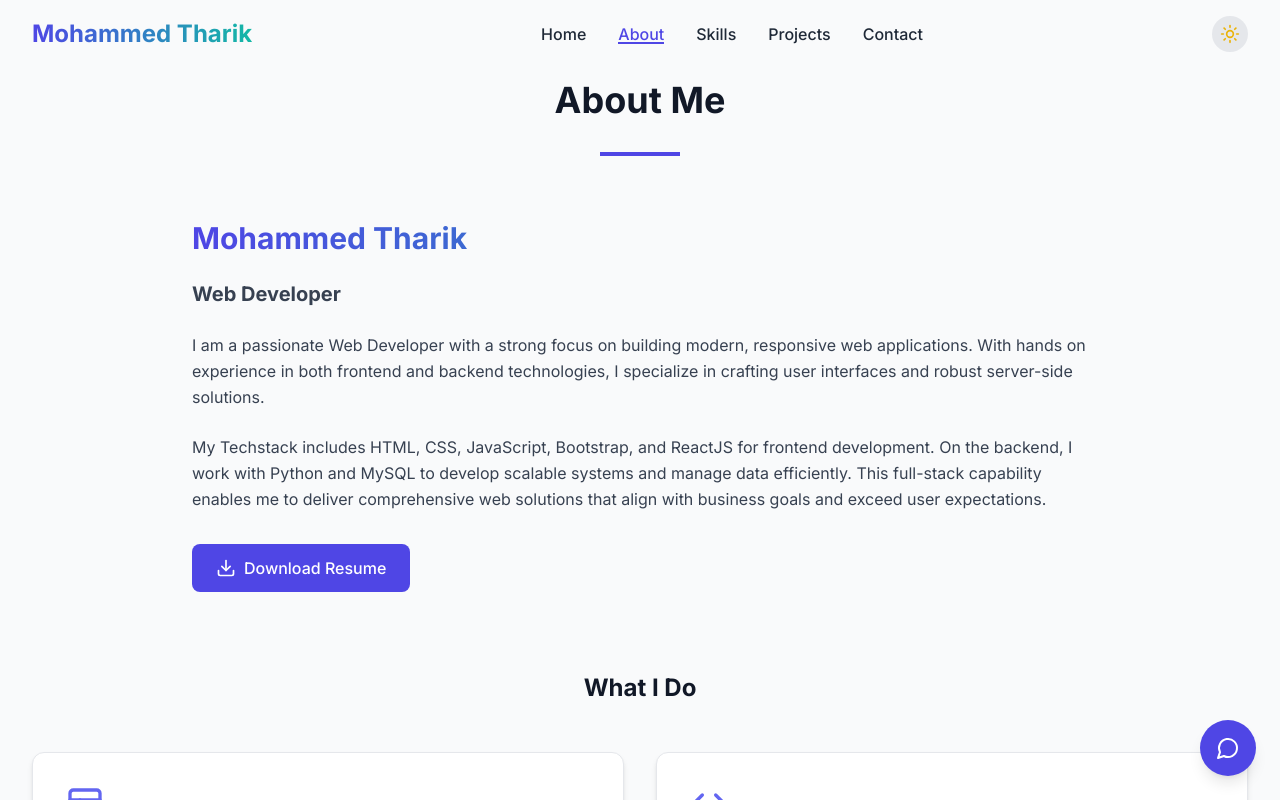
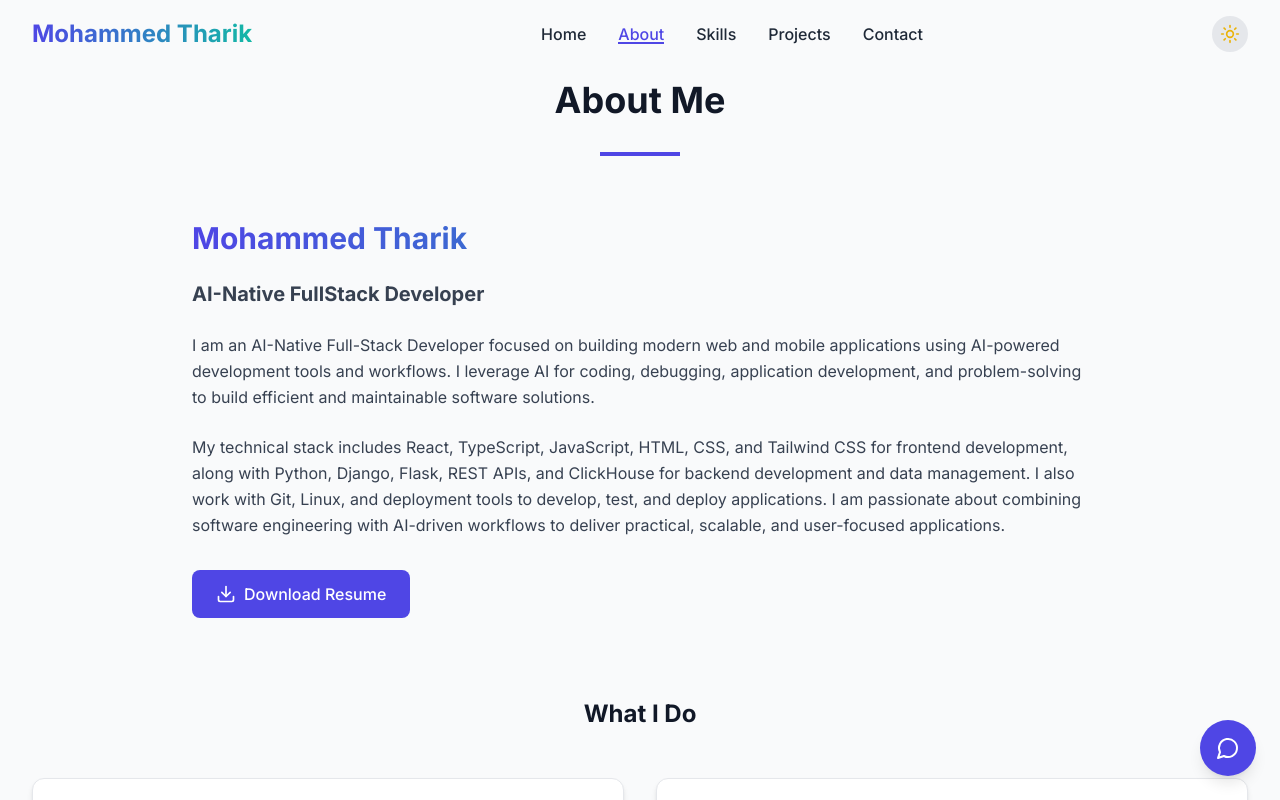
Before and after one commit to Tharik786/Portfolio-Website, a React (Vite) app: page /about in a window 1280 px wide. Shown: the top 800 px of the page. Built offline with nearby package versions, Linux system fonts and the light colour scheme.

Commit message:
Revise About section with updated role and skills
Updated professional description and tech stack details to reflect current expertise as an AI-Native Full-Stack Developer.

```diff
--- a/src/pages/About.tsx
+++ b/src/pages/About.tsx
@@ -81,20 +81,13 @@ const About = () => {
             <h2 className="text-3xl font-bold mb-6 gradient-text">
               Mohammed Tharik
             </h2>
-            <h3 className="text-xl text-gray-700 dark:text-gray-300 mb-6">Web Developer</h3>
+            <h3 className="text-xl text-gray-700 dark:text-gray-300 mb-6">AI-Native FullStack Developer</h3>
             <p className="text-gray-700 dark:text-gray-300 mb-6 leading-relaxed">
-              I am a passionate Web Developer with a strong focus on building
-              modern, responsive web applications. With hands on experience in
-              both frontend and backend technologies, I specialize in crafting
-              user interfaces and robust server-side solutions.
+           I am an AI-Native Full-Stack Developer focused on building modern web and mobile applications using AI-powered development tools and workflows. I leverage AI for coding, debugging, application development, and problem-solving to build efficient and maintainable software solutions.
             </p>
             <p className="text-gray-700 dark:text-gray-300 mb-8 leading-relaxed">
-              My Techstack includes HTML, CSS, JavaScript, Bootstrap, and
-              ReactJS for frontend development. On the backend, I work with
-              Python and MySQL to develop scalable systems and manage data
-              efficiently. This full-stack capability enables me to deliver
-              comprehensive web solutions that align with business goals and
-              exceed user expectations.
+              My technical stack includes React, TypeScript, JavaScript, HTML, CSS, and Tailwind CSS for frontend development, along with Python, Django, Flask, REST APIs, and ClickHouse for backend development and data management. I also work with Git, Linux, and deployment tools to develop, test, and deploy applications.
+              I am passionate about combining software engineering with AI-driven workflows to deliver practical, scalable, and user-focused applications.
             </p>
             <button
               onClick={handleDownloadResume}
```
